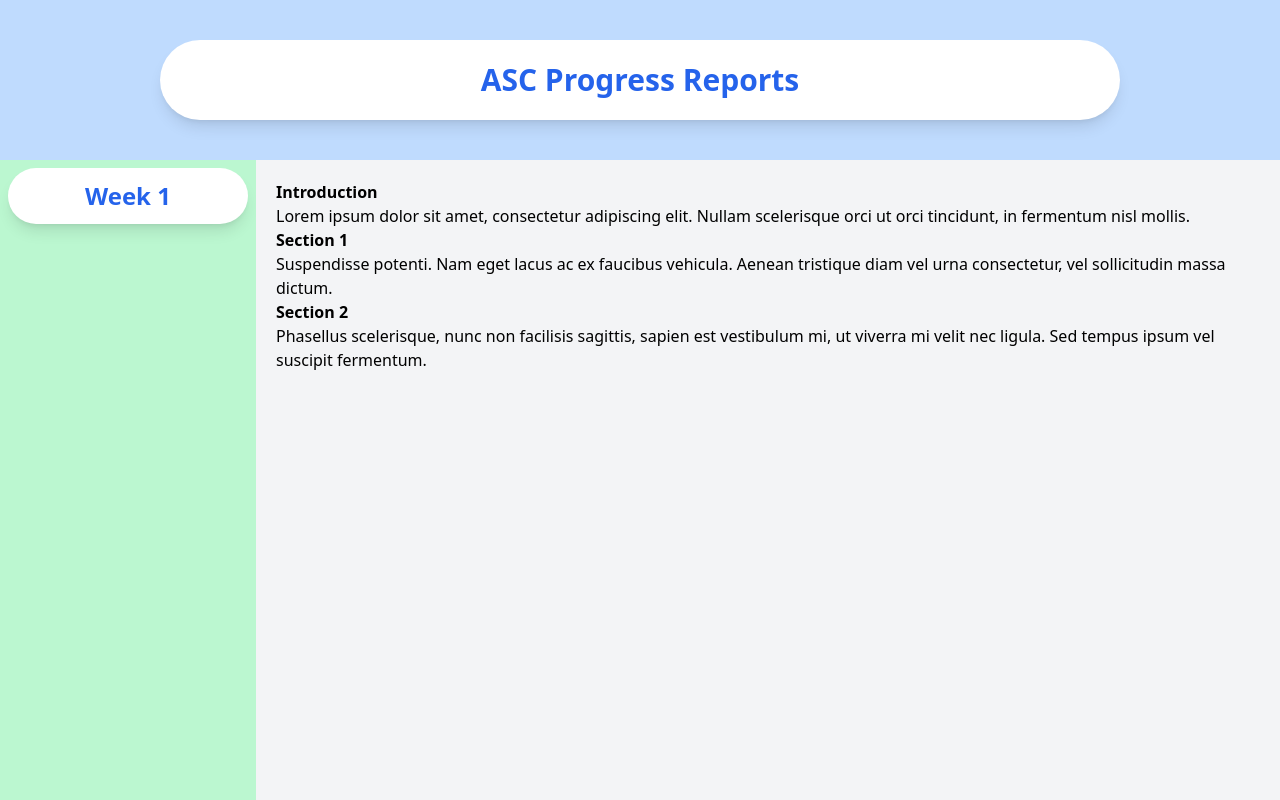
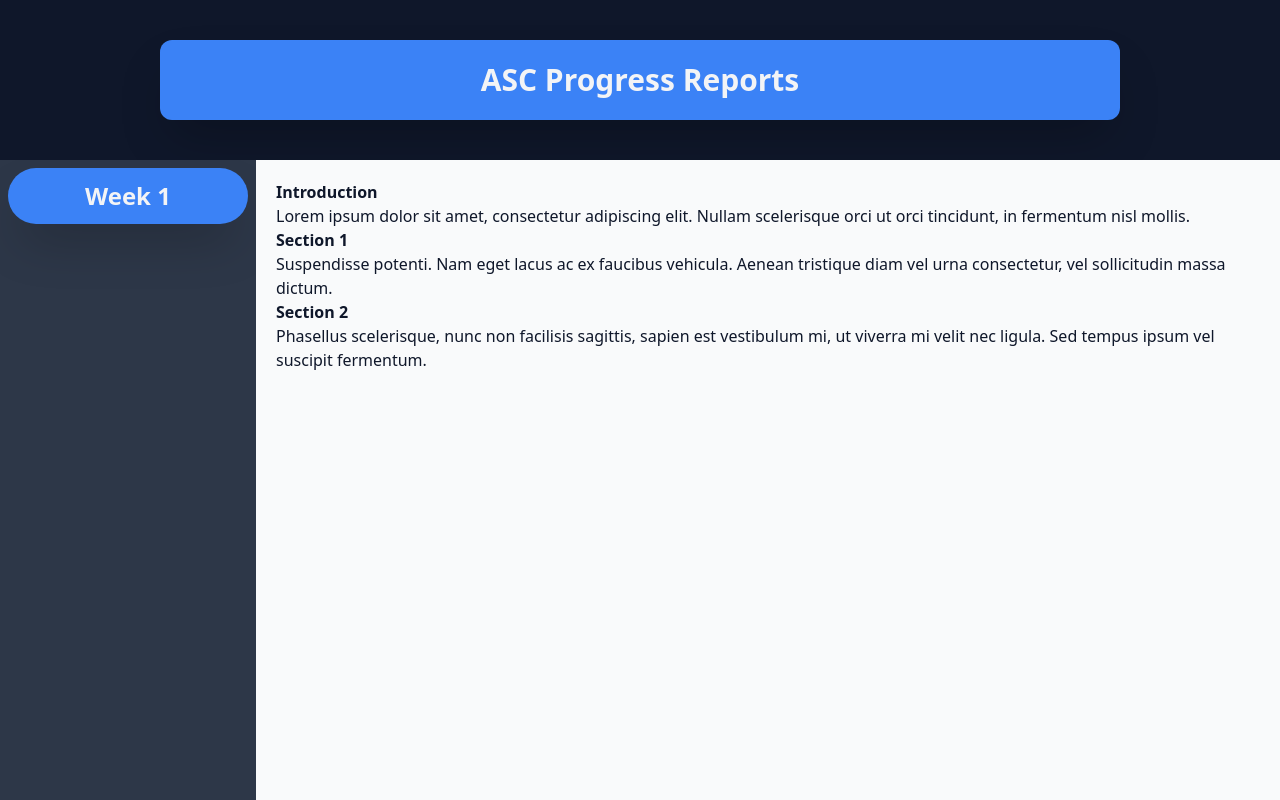
Before and after one commit to CamCalhoun/ASCWebsite, a website: page index.html in a window 1280 px wide. Drawn offline with Linux system fonts and the light colour scheme.

Commit message:
changed color scheme

```diff
--- a/index.html
+++ b/index.html
@@ -1,44 +1,47 @@
 <!DOCTYPE HTML>
-<html>
+<html lang="en">
 
 <head>
-	<meta charset="UTF8">
+	<meta charset="UTF-8">
 	<meta name="viewport" content="width=device-width, initial-scale=1.0">
-	<title>ASC Progress Reports</title>
+	<title>AI Study Companion Blog</title>
 	<link href="./output.css" rel="stylesheet">
 </head>
 
-<body>
+<body class="bg-[#F9FAFB] text-[#0F172A]">
 	<div class="h-screen flex flex-col">
 		<!--Top Bar-->
-		<header class="w-full h-1/5 bg-blue-200 flex items-center justify-center">
-			<div class="w-3/4 h-1/2 bg-white rounded-full shadow-lg flex items-center justify-center">
-				<h1 class="text-3xl font-bold text-blue-600">ASC Progress Reports</h1>
+		<header class="w-full h-1/5 bg-[#0F172A] flex items-center justify-center">
+			<div class="w-3/4 h-1/2 bg-[#3B82F6] rounded-xl shadow-2xl flex items-center justify-center">
+				<h1 class="text-3xl font-bold text-[#F3F4F6]">ASC Progress Reports</h1>
 			</div>
 		</header>
 
 		<!--Main Content-->
 		<div class="flex flex-1 overflow-hidden">
+
 			<!--Side Bar-->
-			<div class="w-1/5 h-full bg-green-200 flex flex-col items-center px-2">
-				<div class="w-full mt-2 bg-white rounded-full shadow-lg flex items-center justify-center py-3">
-					<h1 class="text-2xl font-bold text-blue-600">Week 1</h1>
+			<div class="w-1/5 h-full bg-[#2D3748] flex flex-col items-center px-2">
+				<div class="w-full mt-2 bg-[#3B82F6] rounded-full shadow-2xl flex items-center justify-center py-3">
+					<h1 class="text-2xl font-bold text-[#F3F4F6]">Week 1</h1>
 				</div>
 				<!-- Additional Sidebar Items -->
 			</div>
 
 			<!--Article Section-->
-			<div class="w-4/5 h-full overflow-y-auto bg-gray-100 p-5">
-				<article class="prose lg:prose-xl">
-					<h2 class="font-bold">Introduction</h2>
-					<p>Lorem ipsum dolor sit amet, consectetur adipiscing elit. Nullam scelerisque orci ut orci
-						tincidunt, in fermentum nisl mollis.</p>
-					<h3 class="font-bold">Section 1</h3>
+			<div class="w-4/5 h-full overflow-y-auto bg-[#F9FAFB] p-5">
+				<article class="prose lg:prose-xl text-[#0F172A]">
+					<h2 class="font-bold text-[#0F172A]">Introduction</h2>
+					<p>
+						Lorem ipsum dolor sit amet, consectetur adipiscing elit. Nullam scelerisque orci ut orci
+						tincidunt, in fermentum nisl mollis.
+					</p>
+					<h3 class="font-bold text-[#0F172A]">Section 1</h3>
 					<p>
 						Suspendisse potenti. Nam eget lacus ac ex faucibus vehicula. Aenean tristique diam vel urna
 						consectetur, vel sollicitudin massa dictum.
 					</p>
-					<h3 class="font-bold">Section 2</h3>
+					<h3 class="font-bold text-[#0F172A]">Section 2</h3>
 					<p>
 						Phasellus scelerisque, nunc non facilisis sagittis, sapien est vestibulum mi, ut viverra mi
 						velit nec ligula. Sed tempus ipsum vel suscipit fermentum.
```
Also changed, not shown: output.css.
